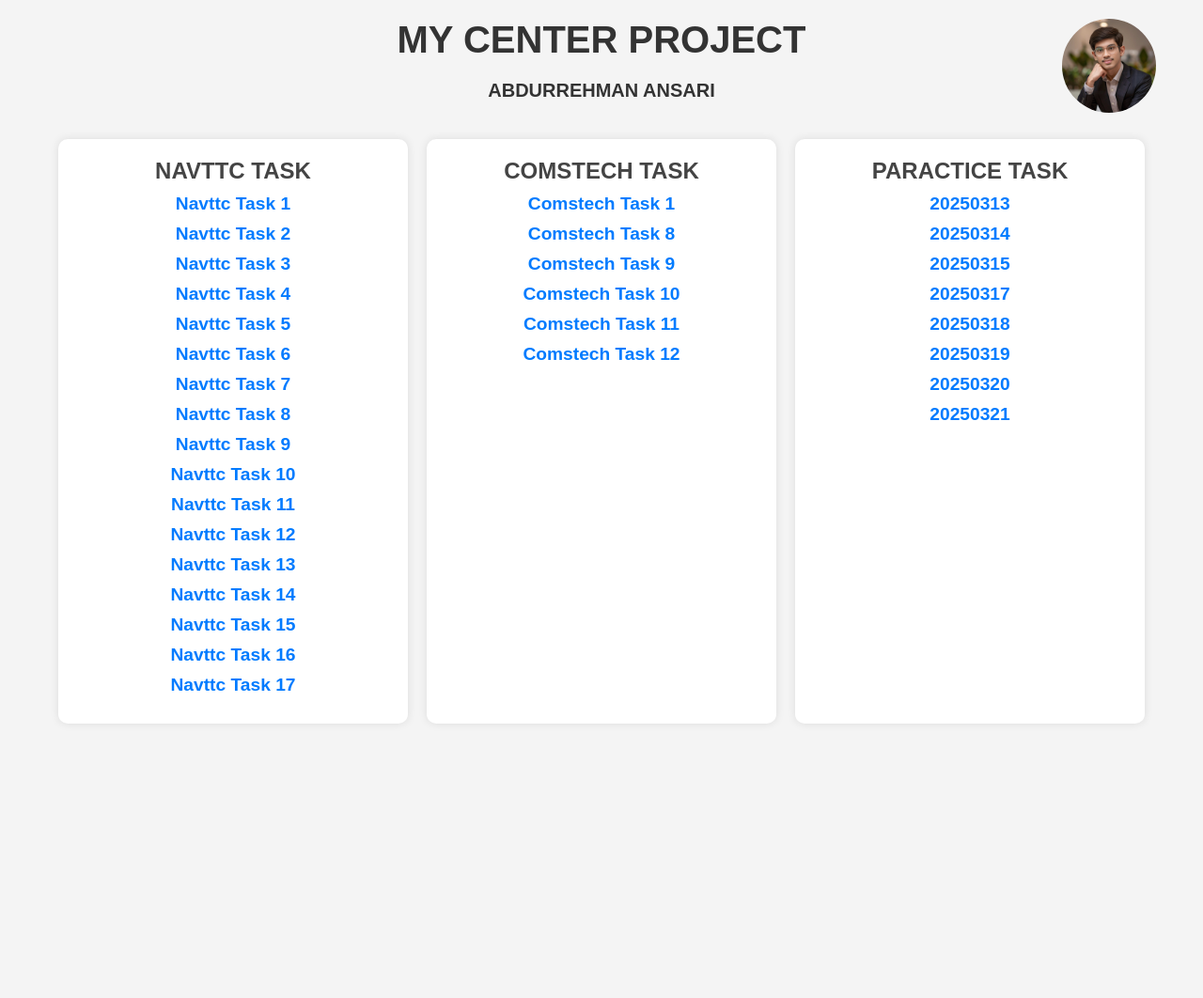
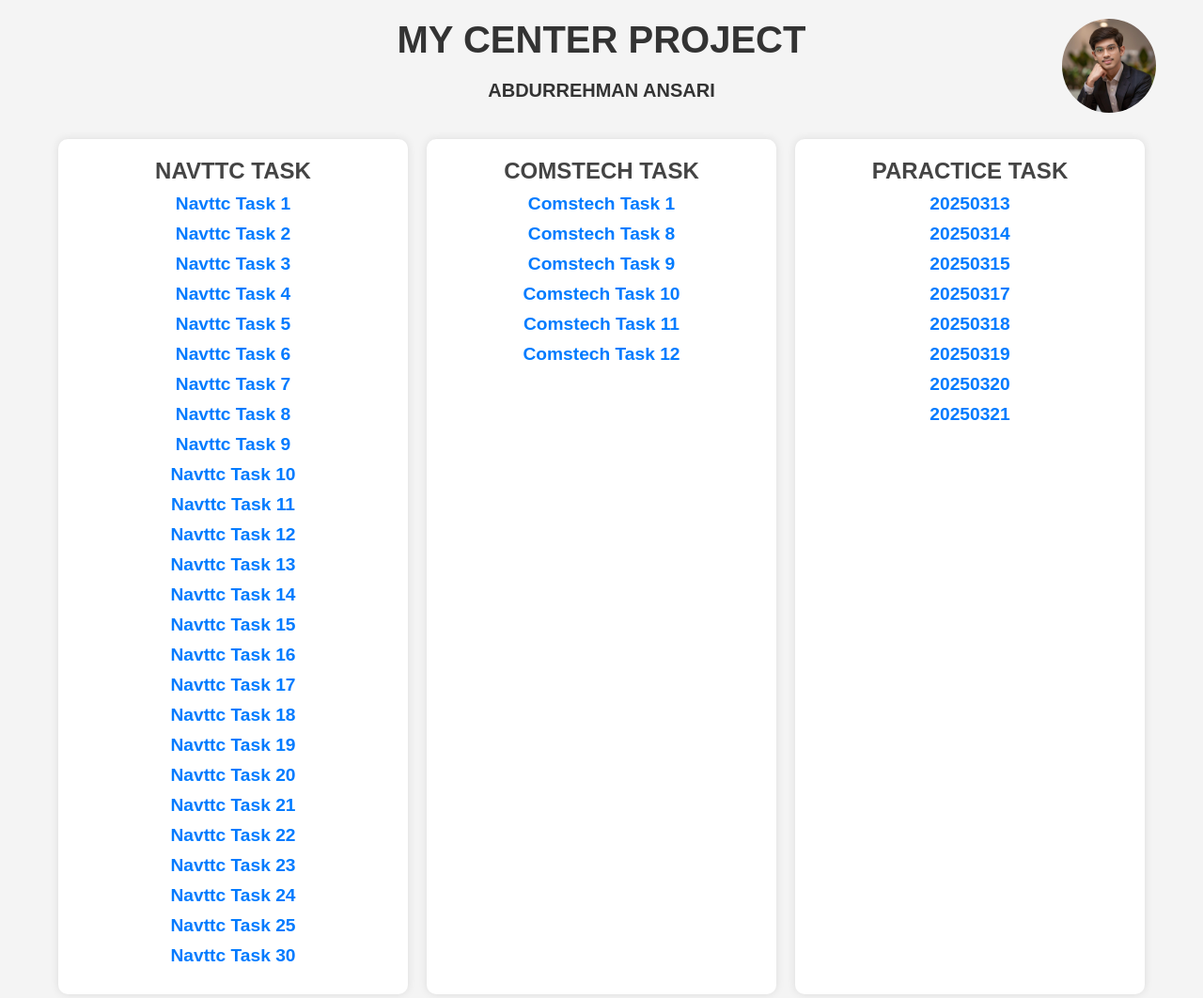
Before and after one commit to ansari1k5/ansari1k5, a plain HTML site: page MY_porfolio/index.html in a window 1280 px wide. Shown: the whole page at 94% size. Before the commit the page ends 800 px from the top, so only its background shows below. Drawn offline with Linux system fonts and the light colour scheme.

Commit message:
Update index.html

```diff
--- a/MY_porfolio/index.html
+++ b/MY_porfolio/index.html
@@ -163,6 +163,24 @@
                 16</a>
             <a href="https://ansari1k5.github.io/abdurrehman_navttc_2025/task17_navttc/" target="_blank">Navttc Task
                 17</a>
+            <a href="https://ansari1k5.github.io/abdurrehman_navttc_2025/task18_navttc/" target="_blank">Navttc Task
+                18</a>
+            <a href="https://ansari1k5.github.io/abdurrehman_navttc_2025/task19_navttc/" target="_blank">Navttc Task
+                19</a>
+            <a href="https://ansari1k5.github.io/abdurrehman_navttc_2025/task20_navttc/" target="_blank">Navttc Task
+                20</a>
+            <a href="https://ansari1k5.github.io/abdurrehman_navttc_2025/task21_navttc/" target="_blank">Navttc Task
+                21</a>
+            <a href="https://ansari1k5.github.io/abdurrehman_navttc_2025/task22_navttc/" target="_blank">Navttc Task
+                22</a>
+            <a href="https://ansari1k5.github.io/abdurrehman_navttc_2025/task23_navttc/" target="_blank">Navttc Task
+                23</a>
+            <a href="https://ansari1k5.github.io/abdurrehman_navttc_2025/task24_navttc/" target="_blank">Navttc Task
+                24</a>
+            <a href="https://ansari1k5.github.io/abdurrehman_navttc_2025/task25_navttc/" target="_blank">Navttc Task
+                25</a>
+            <a href="https://ansari1k5.github.io/abdurrehman_navttc_2025/task30_navttc/" target="_blank">Navttc Task
+                30</a>
         </div>
         <div class="column">
             <h2>COMSTECH TASK</h2>
```
